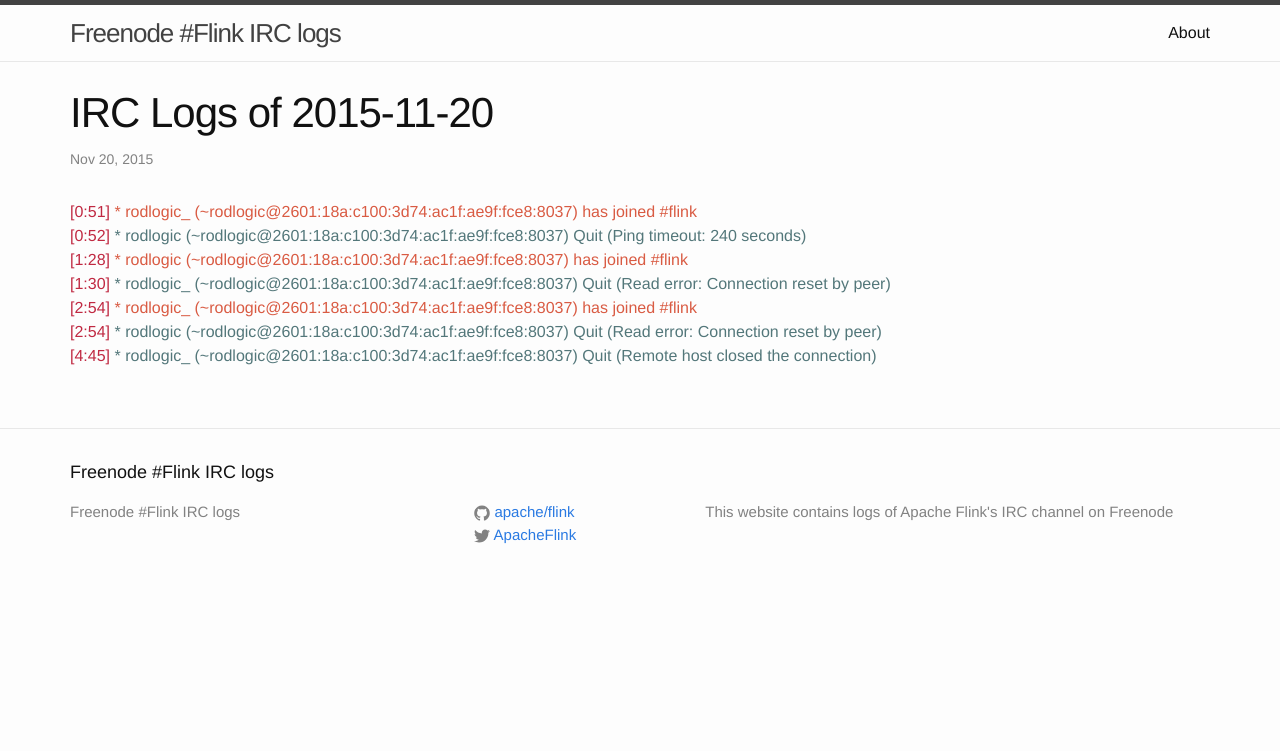
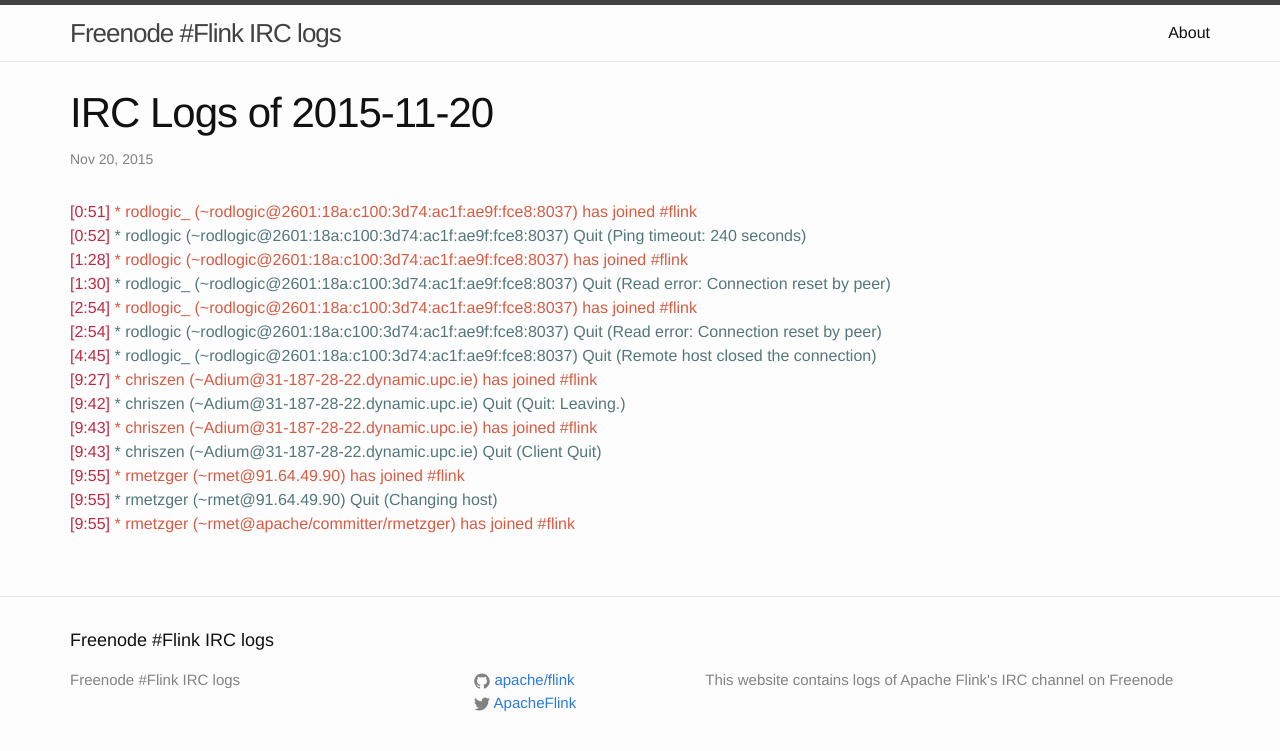
Before and after one commit to flink-irc-logs/flink-irc-logs.github.io, a Jekyll site: the page built from _posts/2015-11-20-logs.markdown, in a window 1280 px wide. Shown: the top 751 px of the page. Built offline with Jekyll 4.4.1, drawn with Linux system fonts in a browser that asks for light colours.

Commit message:
Update of the logs on Fri Nov 20 10:22:54 CET 2015

```diff
--- a/_posts/2015-11-20-logs.markdown
+++ b/_posts/2015-11-20-logs.markdown
@@ -11,3 +11,10 @@
 <span class="irc-date">[2:54]</span> <span class="irc-green">* rodlogic_ (~rodlogic@2601:18a:c100:3d74:ac1f:ae9f:fce8:8037) has joined #flink</span><br />
 <span class="irc-date">[2:54]</span> <span class="irc-navy">* rodlogic (~rodlogic@2601:18a:c100:3d74:ac1f:ae9f:fce8:8037) Quit (Read error: Connection reset by peer)</span><br />
 <span class="irc-date">[4:45]</span> <span class="irc-navy">* rodlogic_ (~rodlogic@2601:18a:c100:3d74:ac1f:ae9f:fce8:8037) Quit (Remote host closed the connection)</span><br />
+<span class="irc-date">[9:27]</span> <span class="irc-green">* chriszen (~Adium@31-187-28-22.dynamic.upc.ie) has joined #flink</span><br />
+<span class="irc-date">[9:42]</span> <span class="irc-navy">* chriszen (~Adium@31-187-28-22.dynamic.upc.ie) Quit (Quit: Leaving.)</span><br />
+<span class="irc-date">[9:43]</span> <span class="irc-green">* chriszen (~Adium@31-187-28-22.dynamic.upc.ie) has joined #flink</span><br />
+<span class="irc-date">[9:43]</span> <span class="irc-navy">* chriszen (~Adium@31-187-28-22.dynamic.upc.ie) Quit (Client Quit)</span><br />
+<span class="irc-date">[9:55]</span> <span class="irc-green">* rmetzger (~rmet@91.64.49.90) has joined #flink</span><br />
+<span class="irc-date">[9:55]</span> <span class="irc-navy">* rmetzger (~rmet@91.64.49.90) Quit (Changing host)</span><br />
+<span class="irc-date">[9:55]</span> <span class="irc-green">* rmetzger (~rmet@apache/committer/rmetzger) has joined #flink</span><br />
```
